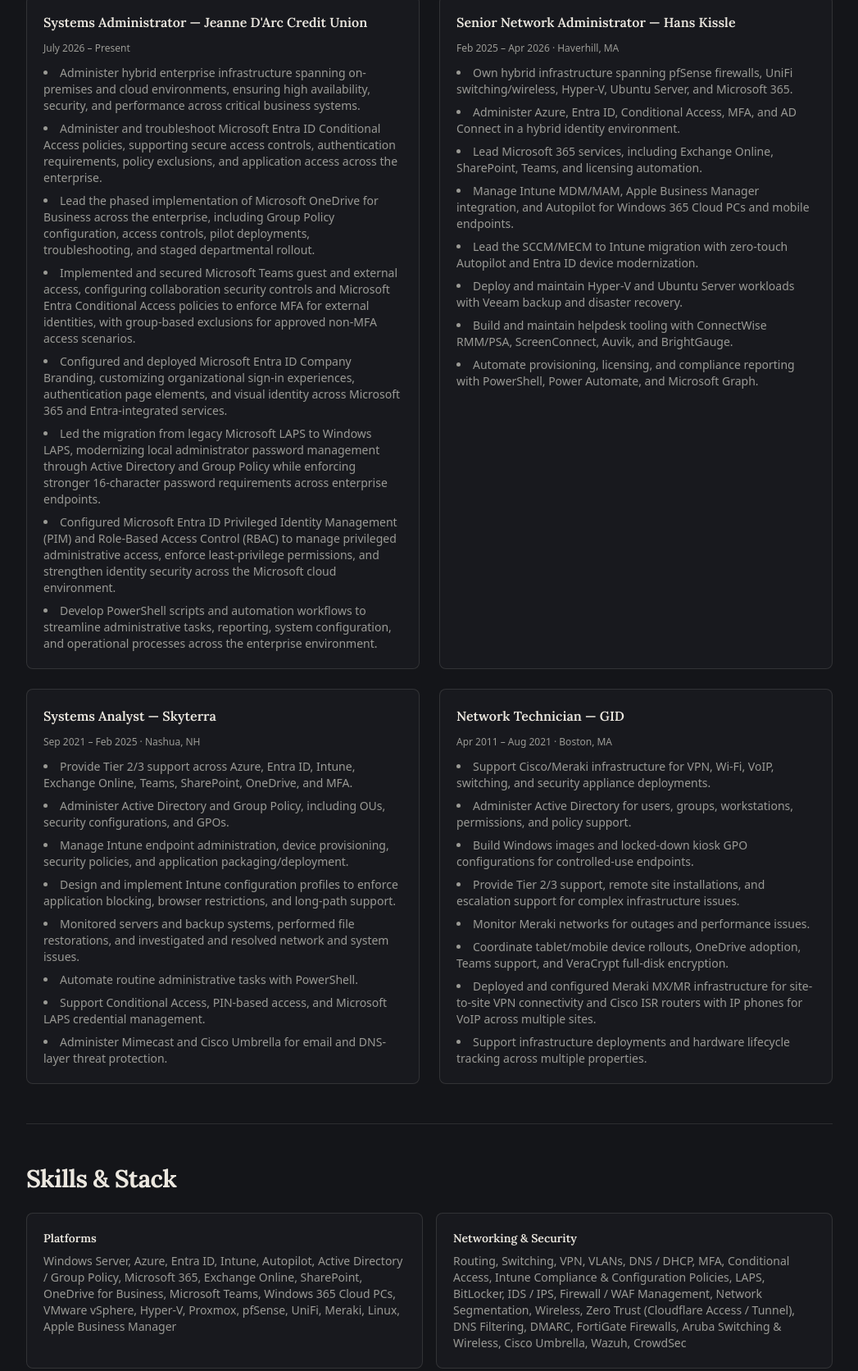
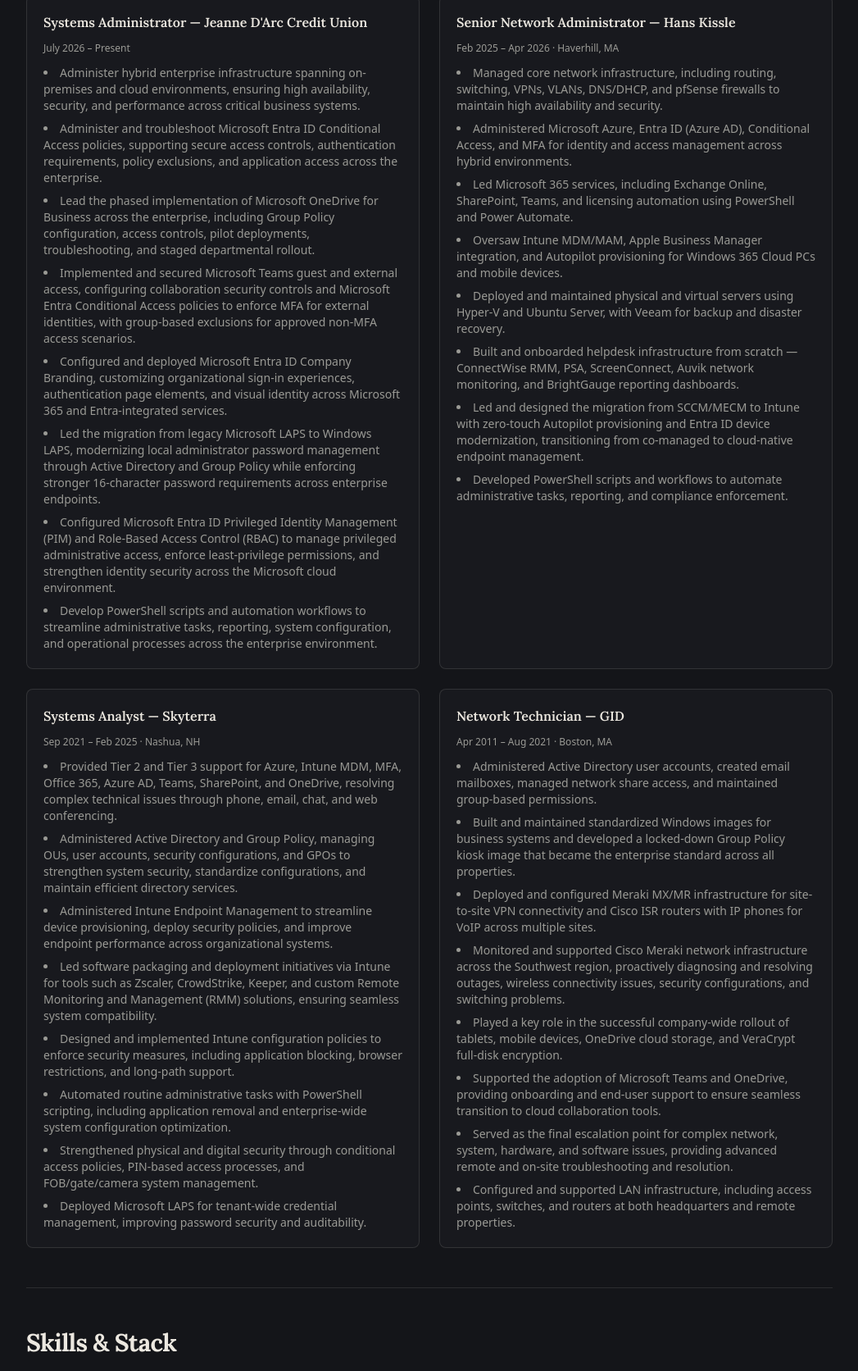
Before and after one commit to mdziegiel/portfolio, a plain HTML site: page index.html in a window 1280 px wide. Shown: the part 2259-3931 px from the top of the page at 82% size, without its empty margins (116-1163 px from the left). Drawn offline with nearby package versions, Linux system fonts and the light colour scheme.

Commit message:
fix: sync portfolio experience bullets

```diff
--- a/index.html
+++ b/index.html
@@ -520,14 +520,14 @@
             <h3 class="card-title font-semibold text-slate-100">Senior Network Administrator — Hans Kissle</h3>
             <p class="text-xs text-slate-500">Feb 2025 – Apr 2026 · Haverhill, MA</p>
             <ul class="list-disc list-inside text-sm text-slate-300 space-y-2">
-            <li>Own hybrid infrastructure spanning pfSense firewalls, UniFi switching/wireless, Hyper-V, Ubuntu Server, and Microsoft 365.</li>
-            <li>Administer Azure, Entra ID, Conditional Access, MFA, and AD Connect in a hybrid identity environment.</li>
-            <li>Lead Microsoft 365 services, including Exchange Online, SharePoint, Teams, and licensing automation.</li>
-            <li>Manage Intune MDM/MAM, Apple Business Manager integration, and Autopilot for Windows 365 Cloud PCs and mobile endpoints.</li>
-            <li>Lead the SCCM/MECM to Intune migration with zero-touch Autopilot and Entra ID device modernization.</li>
-            <li>Deploy and maintain Hyper-V and Ubuntu Server workloads with Veeam backup and disaster recovery.</li>
-            <li>Build and maintain helpdesk tooling with ConnectWise RMM/PSA, ScreenConnect, Auvik, and BrightGauge.</li>
-            <li>Automate provisioning, licensing, and compliance reporting with PowerShell, Power Automate, and Microsoft Graph.</li>
+            <li>Managed core network infrastructure, including routing, switching, VPNs, VLANs, DNS/DHCP, and pfSense firewalls to maintain high availability and security.</li>
+            <li>Administered Microsoft Azure, Entra ID (Azure AD), Conditional Access, and MFA for identity and access management across hybrid environments.</li>
+            <li>Led Microsoft 365 services, including Exchange Online, SharePoint, Teams, and licensing automation using PowerShell and Power Automate.</li>
+            <li>Oversaw Intune MDM/MAM, Apple Business Manager integration, and Autopilot provisioning for Windows 365 Cloud PCs and mobile devices.</li>
+            <li>Deployed and maintained physical and virtual servers using Hyper-V and Ubuntu Server, with Veeam for backup and disaster recovery.</li>
+            <li>Built and onboarded helpdesk infrastructure from scratch — ConnectWise RMM, PSA, ScreenConnect, Auvik network monitoring, and BrightGauge reporting dashboards.</li>
+            <li>Led and designed the migration from SCCM/MECM to Intune with zero-touch Autopilot provisioning and Entra ID device modernization, transitioning from co-managed to cloud-native endpoint management.</li>
+            <li>Developed PowerShell scripts and workflows to automate administrative tasks, reporting, and compliance enforcement.</li>
             </ul>
           </div>
         </div>
@@ -538,14 +538,14 @@
             <h3 class="card-title font-semibold text-slate-100">Systems Analyst — Skyterra</h3>
             <p class="text-xs text-slate-500">Sep 2021 – Feb 2025 · Nashua, NH</p>
             <ul class="list-disc list-inside text-sm text-slate-300 space-y-2">
-            <li>Provide Tier 2/3 support across Azure, Entra ID, Intune, Exchange Online, Teams, SharePoint, OneDrive, and MFA.</li>
-            <li>Administer Active Directory and Group Policy, including OUs, security configurations, and GPOs.</li>
-            <li>Manage Intune endpoint administration, device provisioning, security policies, and application packaging/deployment.</li>
-            <li>Design and implement Intune configuration profiles to enforce application blocking, browser restrictions, and long-path support.</li>
-            <li>Monitored servers and backup systems, performed file restorations, and investigated and resolved network and system issues.</li>
-            <li>Automate routine administrative tasks with PowerShell.</li>
-            <li>Support Conditional Access, PIN-based access, and Microsoft LAPS credential management.</li>
-            <li>Administer Mimecast and Cisco Umbrella for email and DNS-layer threat protection.</li>
+            <li>Provided Tier 2 and Tier 3 support for Azure, Intune MDM, MFA, Office 365, Azure AD, Teams, SharePoint, and OneDrive, resolving complex technical issues through phone, email, chat, and web conferencing.</li>
+            <li>Administered Active Directory and Group Policy, managing OUs, user accounts, security configurations, and GPOs to strengthen system security, standardize configurations, and maintain efficient directory services.</li>
+            <li>Administered Intune Endpoint Management to streamline device provisioning, deploy security policies, and improve endpoint performance across organizational systems.</li>
+            <li>Led software packaging and deployment initiatives via Intune for tools such as Zscaler, CrowdStrike, Keeper, and custom Remote Monitoring and Management (RMM) solutions, ensuring seamless system compatibility.</li>
+            <li>Designed and implemented Intune configuration policies to enforce security measures, including application blocking, browser restrictions, and long-path support.</li>
+            <li>Automated routine administrative tasks with PowerShell scripting, including application removal and enterprise-wide system configuration optimization.</li>
+            <li>Strengthened physical and digital security through conditional access policies, PIN-based access processes, and FOB/gate/camera system management.</li>
+            <li>Deployed Microsoft LAPS for tenant-wide credential management, improving password security and auditability.</li>
             </ul>
           </div>
         </div>
@@ -556,14 +556,14 @@
             <h3 class="card-title font-semibold text-slate-100">Network Technician — GID</h3>
             <p class="text-xs text-slate-500">Apr 2011 – Aug 2021 · Boston, MA</p>
             <ul class="list-disc list-inside text-sm text-slate-300 space-y-2">
-            <li>Support Cisco/Meraki infrastructure for VPN, Wi-Fi, VoIP, switching, and security appliance deployments.</li>
-            <li>Administer Active Directory for users, groups, workstations, permissions, and policy support.</li>
-            <li>Build Windows images and locked-down kiosk GPO configurations for controlled-use endpoints.</li>
-            <li>Provide Tier 2/3 support, remote site installations, and escalation support for complex infrastructure issues.</li>
-            <li>Monitor Meraki networks for outages and performance issues.</li>
-            <li>Coordinate tablet/mobile device rollouts, OneDrive adoption, Teams support, and VeraCrypt full-disk encryption.</li>
+            <li>Administered Active Directory user accounts, created email mailboxes, managed network share access, and maintained group-based permissions.</li>
+            <li>Built and maintained standardized Windows images for business systems and developed a locked-down Group Policy kiosk image that became the enterprise standard across all properties.</li>
             <li>Deployed and configured Meraki MX/MR infrastructure for site-to-site VPN connectivity and Cisco ISR routers with IP phones for VoIP across multiple sites.</li>
-            <li>Support infrastructure deployments and hardware lifecycle tracking across multiple properties.</li>
+            <li>Monitored and supported Cisco Meraki network infrastructure across the Southwest region, proactively diagnosing and resolving outages, wireless connectivity issues, security configurations, and switching problems.</li>
+            <li>Played a key role in the successful company-wide rollout of tablets, mobile devices, OneDrive cloud storage, and VeraCrypt full-disk encryption.</li>
+            <li>Supported the adoption of Microsoft Teams and OneDrive, providing onboarding and end-user support to ensure seamless transition to cloud collaboration tools.</li>
+            <li>Served as the final escalation point for complex network, system, hardware, and software issues, providing advanced remote and on-site troubleshooting and resolution.</li>
+            <li>Configured and supported LAN infrastructure, including access points, switches, and routers at both headquarters and remote properties.</li>
             </ul>
           </div>
         </div>
```
